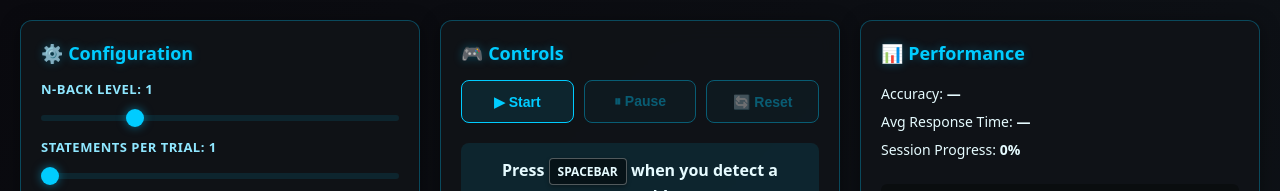
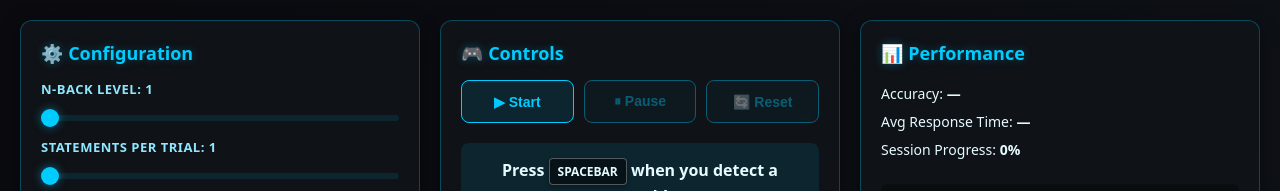
Before and after one commit to ailivinlove/Draft-Transformational, a plain HTML site: page index.html in a window 1280 px wide. Shown: the top 191 px of the page. Drawn offline with Linux system fonts and the light colour scheme.

Commit message:
index.html

```diff
--- a/index.html
+++ b/index.html
@@ -287,7 +287,7 @@ input[type=range]::-moz-range-thumb {
       <div class="panel-title">⚙️ Configuration</div>
 
       <label>N-Back Level: <span id="nbackValue">1</span></label>
-      <input type="range" id="nbackLevel" min="1" max="5" value="2">
+      <input type="range" id="nbackLevel" min="1" max="5" value="1">
 
       <label>Statements per Trial: <span id="stmtValue">1</span></label>
       <input type="range" id="statementsPerTrial" min="1" max="3" value="1">
```
